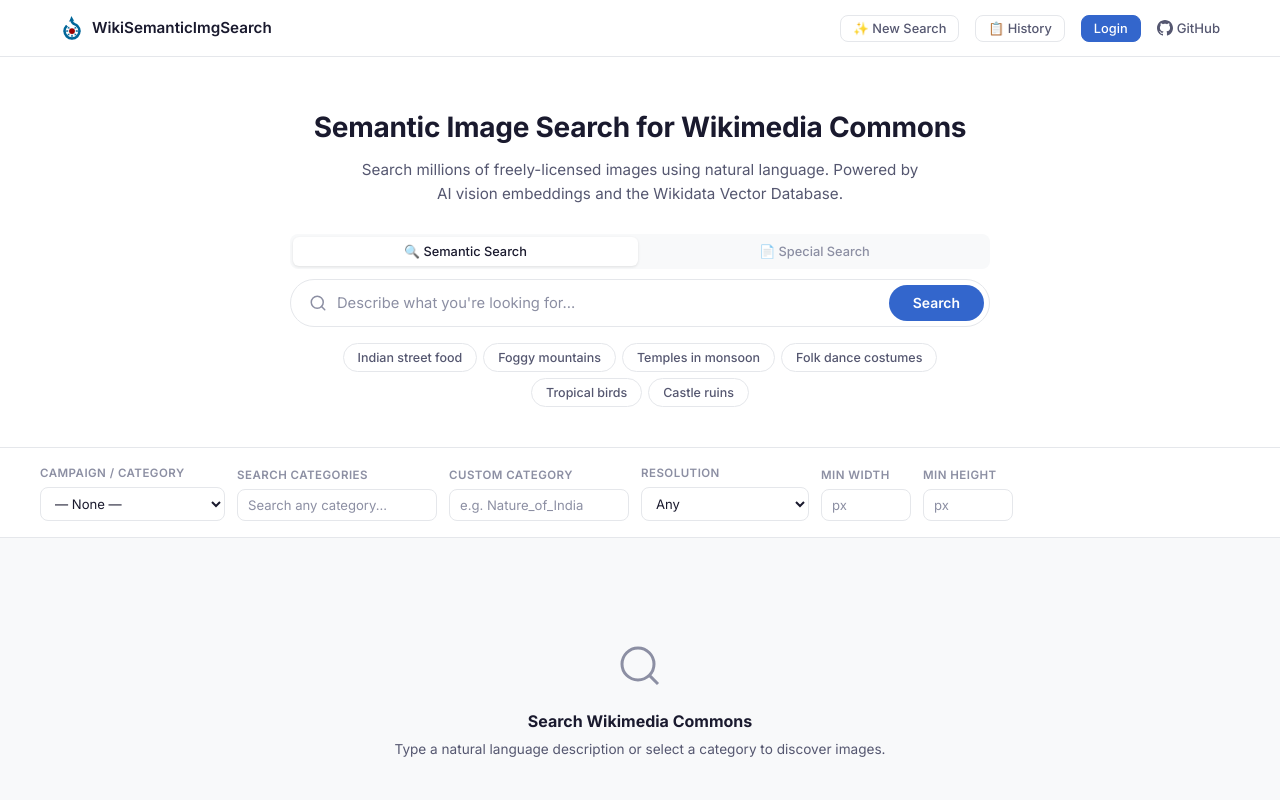
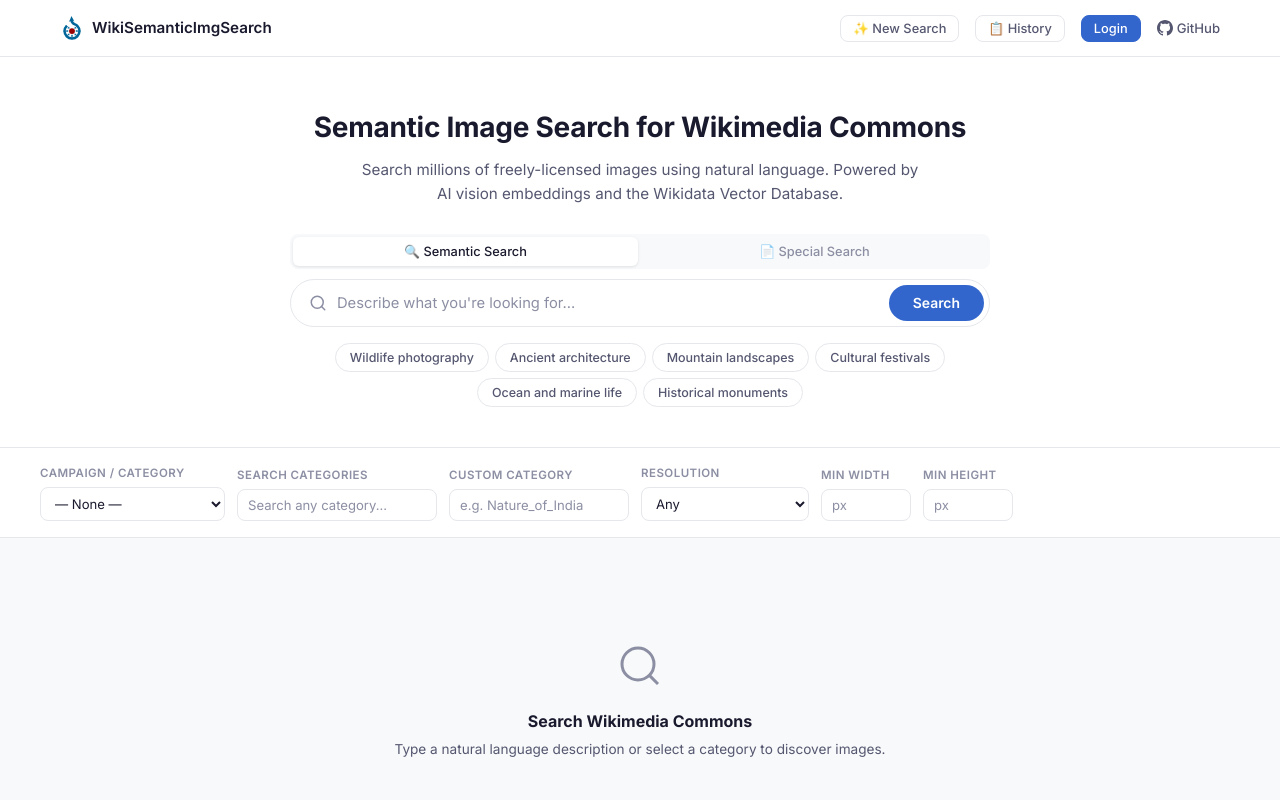
Before and after one commit to dubeysanskar/WikiSemanticImgSearch, a Next.js app: page / in a window 1280 px wide. Shown: the top 800 px of the page. Built offline with nearby package versions, Linux system fonts and the light colour scheme.

Commit message:
fix: suggestion chips fill search box only (no auto-search) + broader categories
- Clicking a chip fills the search box, user presses Enter to search
- Replaced niche examples with broader categories for more results:
  Wildlife, Architecture, Mountains, Festivals, Ocean, Monuments

```diff
--- a/app/page.js
+++ b/app/page.js
@@ -11,12 +11,12 @@ const ResetIcon = () => (<svg width="14" height="14" viewBox="0 0 24 24" fill="n
 const CatIcon = () => (<svg width="14" height="14" viewBox="0 0 24 24" fill="none" stroke="currentColor" strokeWidth="2" strokeLinecap="round" strokeLinejoin="round"><path d="M4 20h16a2 2 0 0 0 2-2V8a2 2 0 0 0-2-2h-7.93a2 2 0 0 1-1.66-.9l-.82-1.2A2 2 0 0 0 7.93 3H4a2 2 0 0 0-2 2v13c0 1.1.9 2 2 2Z"/></svg>);
 
 const EXAMPLES = [
-  { label: 'Indian street food', query: 'people cooking street food in Indian night markets' },
-  { label: 'Foggy mountains', query: 'foggy mountains in the Western Ghats at sunrise' },
-  { label: 'Temples in monsoon', query: 'photos of 19th century Indian temples during monsoon' },
-  { label: 'Folk dance costumes', query: 'colorful traditional folk dance costumes' },
-  { label: 'Tropical birds', query: 'endangered birds in tropical forests' },
-  { label: 'Castle ruins', query: 'medieval European castle ruins at sunset' },
+  { label: 'Wildlife photography', query: 'wildlife photography animals' },
+  { label: 'Ancient architecture', query: 'ancient architecture historical buildings' },
+  { label: 'Mountain landscapes', query: 'mountain landscape scenery' },
+  { label: 'Cultural festivals', query: 'cultural festival celebration' },
+  { label: 'Ocean and marine life', query: 'ocean marine life underwater' },
+  { label: 'Historical monuments', query: 'historical monuments heritage sites' },
 ];
 
 /** Generate smart fallback suggestions from a query */
@@ -198,7 +198,7 @@ export default function HomePage() {
             {suggestions.categories.length > 0 && <div className="ac-section"><div className="ac-section-title"><CatIcon /> Categories</div>{suggestions.categories.map((c,i) => <button key={i} className="ac-item ac-item-cat" onClick={() => {setCustomCategory(c.title);setShowSugg(false);doSearch(query,c.title);}}>{c.label}</button>)}</div>}
           </div>
         )}
-        <div className="chips">{EXAMPLES.map(ex => <button key={ex.label} className="chip" onClick={() => {setQuery(ex.query);doSearch(ex.query);}}>{ex.label}</button>)}</div>
+        <div className="chips">{EXAMPLES.map(ex => <button key={ex.label} className="chip" onClick={() => setQuery(ex.query)}>{ex.label}</button>)}</div>
       </div>
     </section>
 
```
